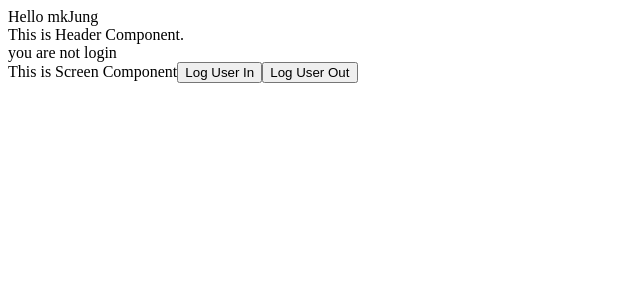
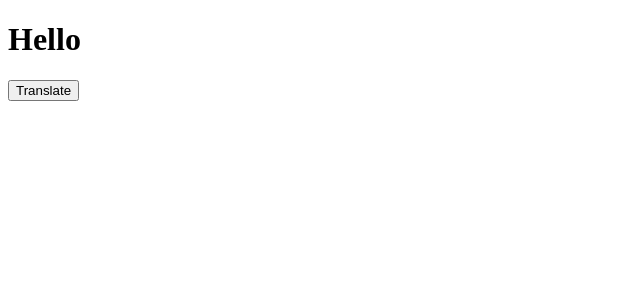
Before and after one commit to ManKyung/react-hooks-bonus, a React (Create React App) app: page / in a window 1280 px wide. Shown: the top 300 px of the page, without its empty margins (0-640 px from the left). Built offline with nearby package versions, Linux system fonts and the light colour scheme.

Commit message:
React translate test

```diff
--- a/src/App.js
+++ b/src/App.js
@@ -1,12 +1,13 @@
 import React from "react";
 import Screen from "./Screen";
-import UserContextProvider from "./context";
+import Lang from "./context";
+import translations from "./translations";
 
 function App() {
   return (
-    <UserContextProvider>
+    <Lang defaultLang="en" translations={translations}>
       <Screen />
-    </UserContextProvider>
+    </Lang>
   );
 }
 
--- a/src/Screen.js
+++ b/src/Screen.js
@@ -1,17 +1,13 @@
 import React from "react";
-import Header from "./Header";
-import { useFns } from "./context";
+import { useSetLang, useT } from "./context";
 
-const Screen = () => {
-  const { logUserIn, logUserOut } = useFns();
+export default () => {
+  const setLang = useSetLang();
+  const t = useT();
   return (
-    <div>
-      <Header />
-      This is Screen Component
-      <button onClick={logUserIn}>Log User In</button>
-      <button onClick={logUserOut}>Log User Out</button>
-    </div>
+    <>
+      <h1>{t("Hello")}</h1>
+      <button onClick={() => setLang("es")}>Translate</button>
+    </>
   );
 };
-
-export default Screen;
--- a/src/context.js
+++ b/src/context.js
@@ -1,31 +1,29 @@
-import React, { useState, useContext } from "react";
+import React, { useState, useContext, createContext } from "react";
 
-const UserContext = React.createContext();
+const LangContext = createContext();
 
-const UserContextProvider = ({ children }) => {
-  const [user, setUser] = useState({
-    name: "mkJung",
-    loggedIn: false,
-  });
-
-  const logUserIn = () => setUser({ ...user, loggedIn: true });
-  const logUserOut = () => setUser({ ...user, loggedIn: false });
-
+const Lang = ({ defaultLang, children, translations }) => {
+  const [lang, setLang] = useState(defaultLang);
+  const hyperTranslate = (text) => {
+    if (lang === defaultLang) {
+      return text;
+    }
+  };
   return (
-    <UserContext.Provider value={{ user, fn: { logUserIn, logUserOut } }}>
+    <LangContext.Provider value={{ setLang, t: hyperTranslate }}>
       {children}
-    </UserContext.Provider>
+    </LangContext.Provider>
   );
 };
 
-export const useUser = () => {
-  const { user } = useContext(UserContext);
-  return user;
+export const useSetLang = () => {
+  const { setLang } = useContext(LangContext);
+  return setLang;
 };
 
-export const useFns = () => {
-  const { fn } = useContext(UserContext);
-  return fn;
+export const useT = () => {
+  const { t } = useContext(LangContext);
+  return t;
 };
 
-export default UserContextProvider;
+export default Lang;
--- /dev/null
+++ b/src/translations.js
@@ -0,0 +1,8 @@
+const translations = {
+  en: {
+    "Hello!": "Hola!",
+    Translate: "Traducir",
+  },
+};
+
+export default translations;
```
